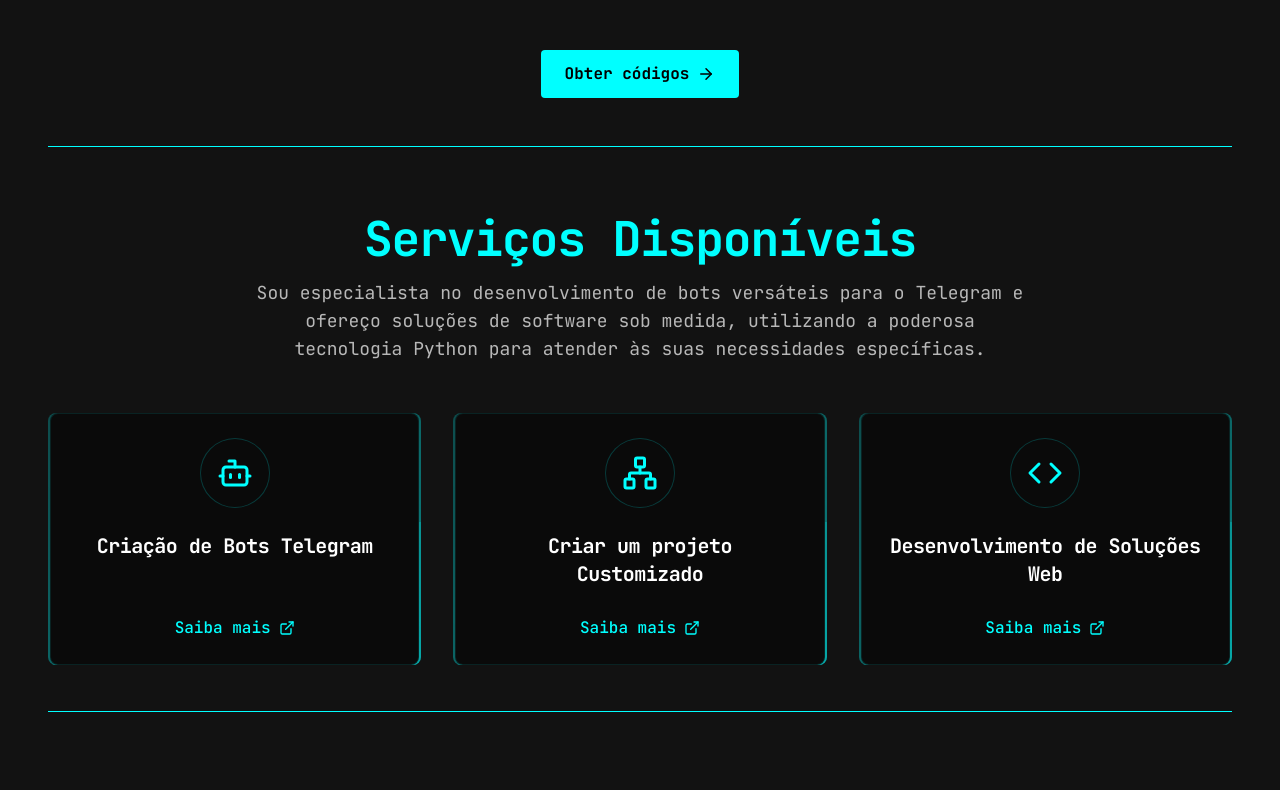
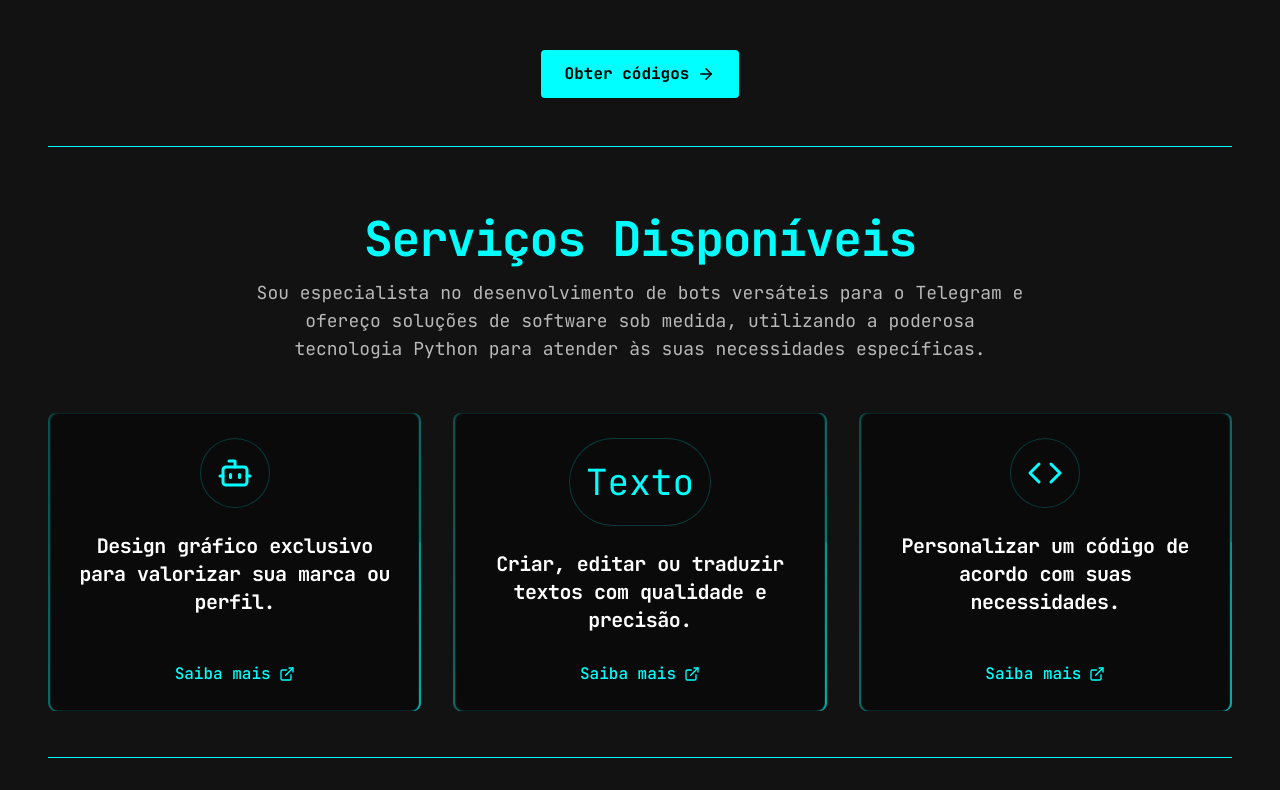
Before and after one commit to eugustas/new-site, a React (Vite) app in the folder meu-site-main/: page / in a window 1280 px wide. Shown: the part 1430-2220 px from the top of the page. Built offline with nearby package versions, Linux system fonts and the light colour scheme.

Commit message:
ServicesSection.tsx

```diff
--- a/meu-site-main/src/components/home/ServicesSection.tsx
+++ b/meu-site-main/src/components/home/ServicesSection.tsx
@@ -45,18 +45,18 @@ const ServicesSection: React.FC = () => {
   const services = [
     {
       icon: <Bot size={36} className="text-cyan" />,
-      title: "Criação de Bots Telegram",
-      link: "https://wa.link/sclvo6"
+      title: "Design gráfico exclusivo para valorizar sua marca ou perfil.",
+      link: "https://wa.link/bao7s1"
     },
     {
-      icon: <Network size={36} className="text-cyan" />,
-      title: "Criar um projeto Customizado",
-      link: "https://wa.link/sc04hg"
+icon: <span className="text-cyan" style={{ fontSize: '36px' }}>Texto</span>,
+      title: "Criar, editar ou traduzir textos com qualidade e precisão.",
+      link: "https://wa.link/ez475w"
     },
     {
       icon: <Code size={36} className="text-cyan" />,
-      title: "Desenvolvimento de Soluções Web",
-      link: "https://wa.link/0mg49j"
+      title: "Personalizar um código de acordo com suas necessidades.",
+      link: "https://wa.link/penppx"
     }
   ];
 
```
